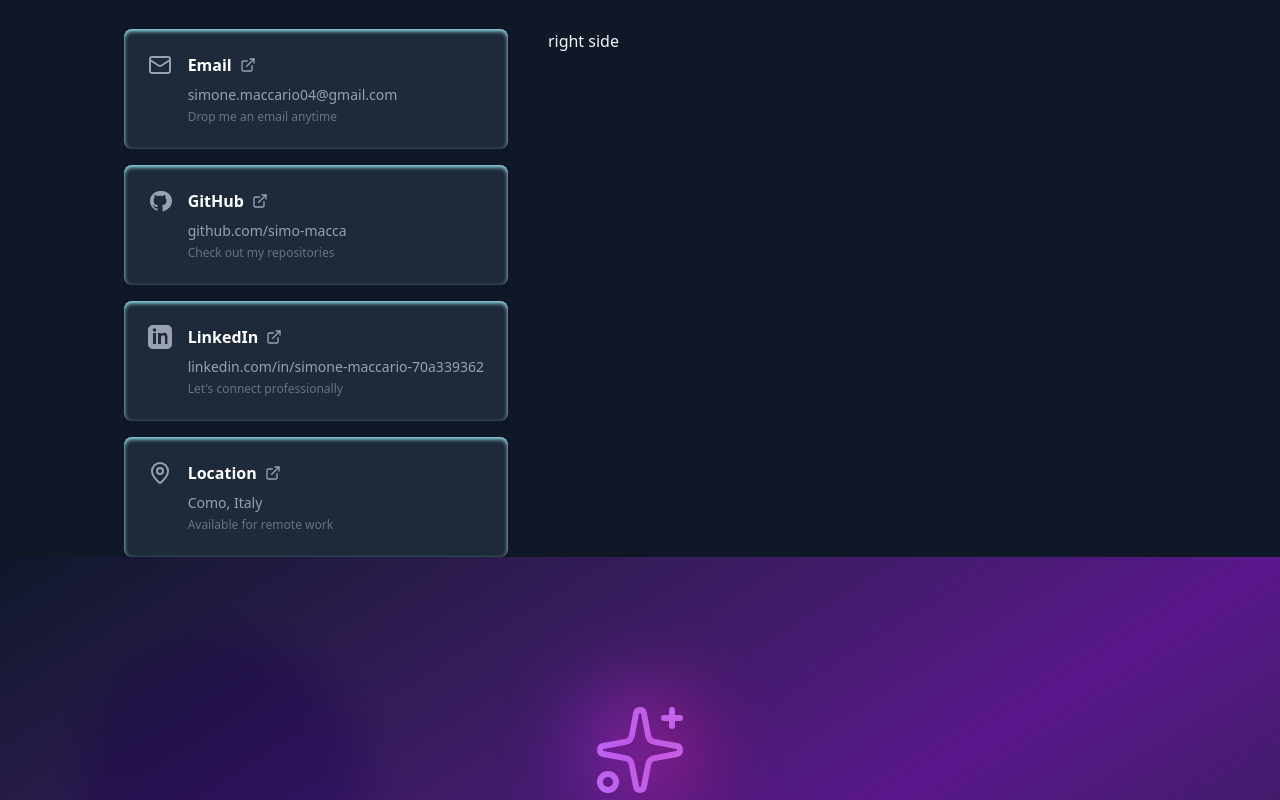
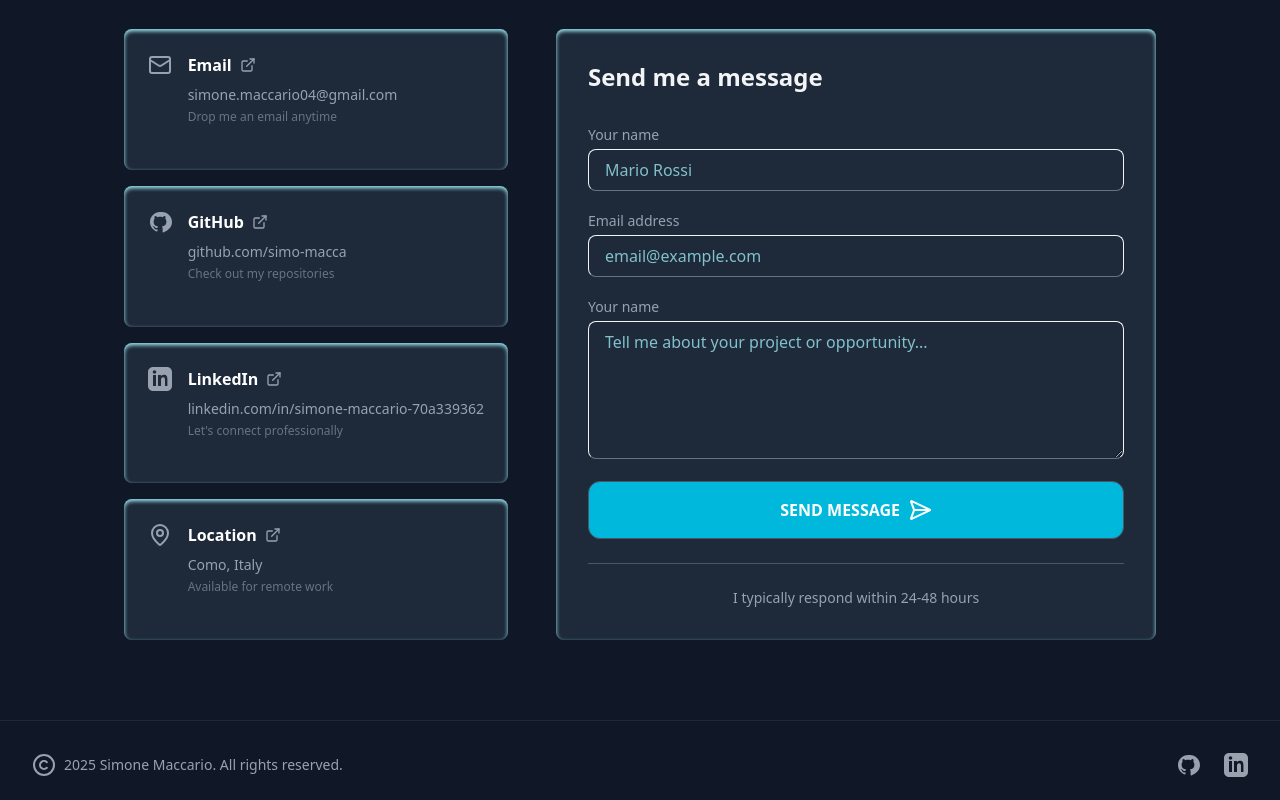
Before and after one commit to simo-macca/my-portfolio, a Vue app: page / in a window 1280 px wide. Shown: the part 3740-4540 px from the top of the page. Built offline with nearby package versions, Linux system fonts and the light colour scheme.

Commit message:
add send form with send email implementation

```diff
--- a/src/App.vue
+++ b/src/App.vue
@@ -27,7 +27,6 @@
 
     <ContactView id="contact" />
   </main>
-  <WorkInProgress id="work" />
 
   <FooterComponent />
 </template>
--- a/src/components/ContactFormComponent.vue
+++ b/src/components/ContactFormComponent.vue
@@ -1,5 +1,93 @@
-<script setup></script>
+<script setup>
+import { ref } from 'vue'
+import SendButtonComponent from '@/components/SendButtonComponent.vue'
+
+const WEB3FORMS_ACCESS_KEY = 'a13fa86f-cd47-4d15-aa68-62f0e8805dcd'
+const name = ref('')
+const email = ref('')
+const message = ref('')
+const btn = ref()
+
+const submitForm = async () => {
+  await btn.value.submit(async () => {
+    const resp = await fetch('https://api.web3forms.com/submit', {
+      method: 'POST',
+      headers: {
+        'Content-Type': 'application/json',
+        Accept: 'application/json',
+      },
+      body: JSON.stringify({
+        access_key: WEB3FORMS_ACCESS_KEY,
+        name: name.value,
+        email: email.value,
+        message: message.value,
+      }),
+    })
+
+    const result = await resp.json()
+
+    if (!result.success) {
+      throw new Error('Web3Forms failed')
+    }
+  })
+
+  // optional: clear inputs on success
+  name.value = ''
+  email.value = ''
+  message.value = ''
+}
+</script>
 
 <template>
-  <div class="md:col-span-3">right side</div>
+  <form
+    @submit.prevent="submitForm"
+    class="rounded-lg bg-gray-800 p-8 inset-shadow-sm inset-shadow-cyan-200 md:col-span-3"
+  >
+    <h2 class="mb-8 text-2xl font-semibold">Send me a message</h2>
+    <div class="space-y-5">
+      <div>
+        <label for="name" class="block text-sm font-medium text-gray-400">Your name</label>
+        <input
+          v-model="name"
+          type="text"
+          id="name"
+          name="name"
+          value=""
+          onchange="this.setAttribute('value', this.value);"
+          class="mt-1 w-full rounded-lg border border-b-gray-500 px-4 py-2 placeholder-cyan-200/75 focus:border-cyan-600 focus:outline-none"
+          placeholder="Mario Rossi"
+          autocomplete="name"
+        />
+      </div>
+      <div>
+        <label for="email" class="block text-sm font-medium text-gray-400">Email address</label>
+        <input
+          v-model="email"
+          type="email"
+          id="email"
+          name="email"
+          class="mt-1 w-full rounded-lg border border-b-gray-500 px-4 py-2 placeholder-cyan-200/75 focus:border-cyan-600 focus:outline-none"
+          placeholder="email@example.com"
+          autocomplete="email"
+        />
+      </div>
+      <div>
+        <label for="message" class="block text-sm font-medium text-gray-400">Your name</label>
+        <textarea
+          v-model="message"
+          id="message"
+          name="message"
+          rows="5"
+          class="mt-1 max-h-50 min-h-20 w-full rounded-lg border border-b-gray-500 px-4 py-2 placeholder-cyan-200/75 focus:border-cyan-600 focus:outline-none"
+          placeholder="Tell me about your project or opportunity..."
+        />
+      </div>
+    </div>
+
+    <SendButtonComponent ref="btn" />
+
+    <div class="mt-6 border-t border-gray-600 pt-6">
+      <p class="text-center text-sm text-gray-400">I typically respond within 24-48 hours</p>
+    </div>
+  </form>
 </template>
--- /dev/null
+++ b/src/components/SendButtonComponent.vue
@@ -0,0 +1,64 @@
+<script setup>
+import { ref } from 'vue'
+import { SendHorizontal, Check, X } from 'lucide-vue-next'
+
+const state = ref('idle') // idle | loading | success | error
+
+const submit = async (fn) => {
+  state.value = 'loading'
+
+  try {
+    await new Promise((resolve) => setTimeout(resolve, 1500))
+    await fn()
+    state.value = 'success'
+  } catch (err) {
+    console.error(err)
+    state.value = 'error'
+  }
+
+  setTimeout(() => {
+    state.value = 'idle'
+  }, 2000)
+}
+
+defineExpose({ submit })
+</script>
+
+<template>
+  <button
+    :disabled="state !== 'idle'"
+    class="relative mt-4 flex w-full items-center justify-center gap-2 rounded-xl border border-gray-600 px-8 py-4 font-semibold text-white uppercase transition-all duration-300 active:scale-95 disabled:opacity-60"
+    :class="{
+      'bg-cyan-500 hover:bg-cyan-600': state === 'idle',
+      'cursor-wait bg-yellow-500': state === 'loading',
+      'bg-green-600': state === 'success',
+      'bg-red-600': state === 'error',
+    }"
+  >
+    <!-- IDLE -->
+    <span v-if="state === 'idle'" class="flex items-center gap-2">
+      Send Message
+      <SendHorizontal />
+    </span>
+
+    <!-- LOADING -->
+    <span v-if="state === 'loading'" class="flex items-center gap-2">
+      <span
+        class="h-4 w-4 animate-spin rounded-full border-2 border-white border-t-transparent"
+      ></span>
+      Processing...
+    </span>
+
+    <!-- SUCCESS -->
+    <span v-if="state === 'success'" class="flex items-center gap-2">
+      <Check :stroke-width="3" />
+      Sent!
+    </span>
+
+    <!-- ERROR -->
+    <span v-if="state === 'error'" class="flex items-center gap-2">
+      <X :stroke-width="3" />
+      Error, try again
+    </span>
+  </button>
+</template>
--- a/src/views/ContactView.vue
+++ b/src/views/ContactView.vue
@@ -51,11 +51,11 @@
 
     <div class="grid gap-8 max-sm:w-full md:grid-cols-5">
       <div
-        class="grid content-start gap-4 px-2 max-sm:w-full sm:col-span-2 sm:grid-cols-2 md:grid-cols-1"
+        class="grid h-full content-stretch gap-4 px-2 max-sm:w-full sm:col-span-2 sm:grid-cols-2 md:grid-cols-1"
       >
         <ContactCardComponent :methods="contactMethods" />
       </div>
-      <ContactFormComponent />
+      <ContactFormComponent class="mx-2 sm:col-span-2" />
     </div>
   </section>
 </template>
```
